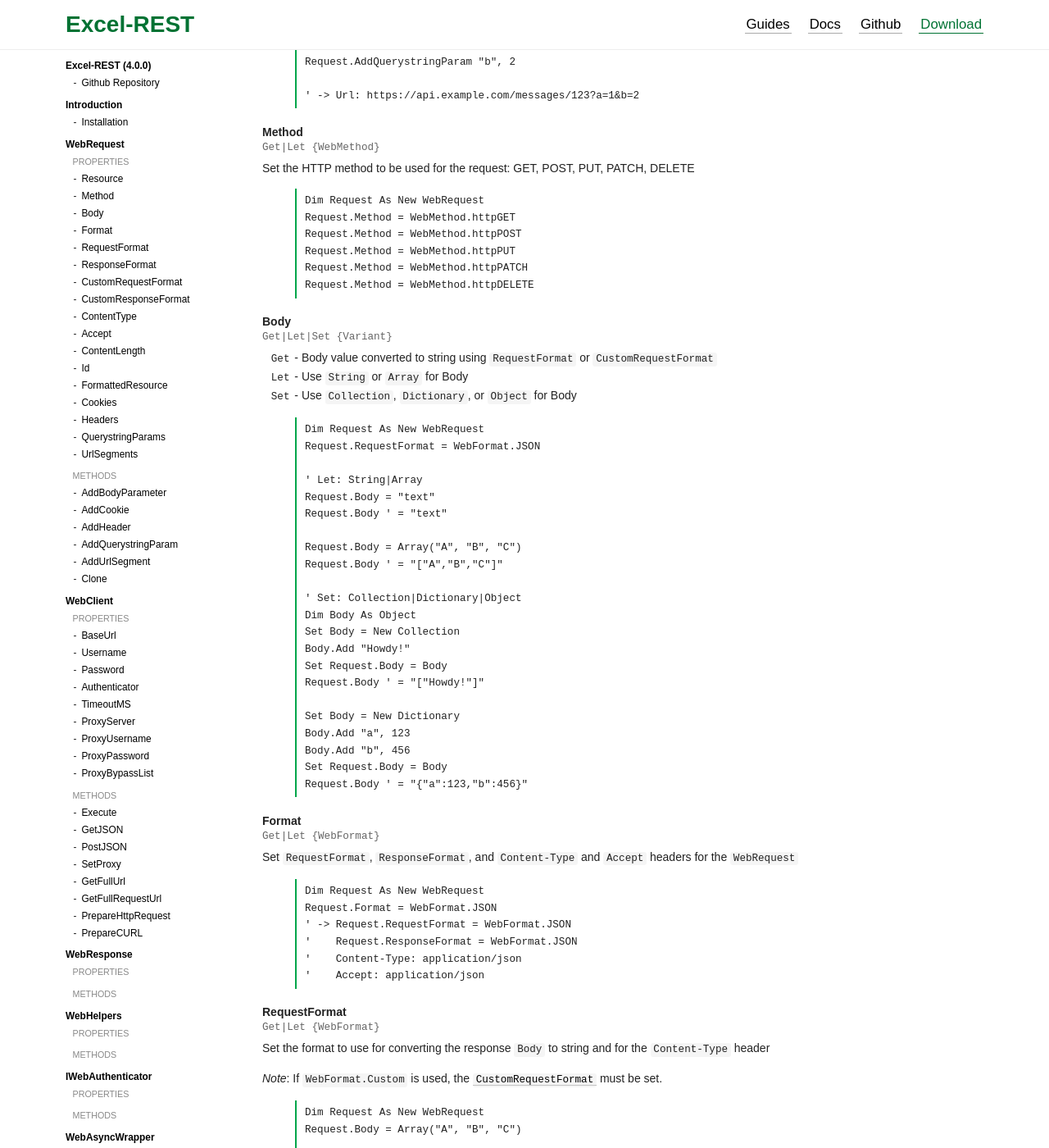
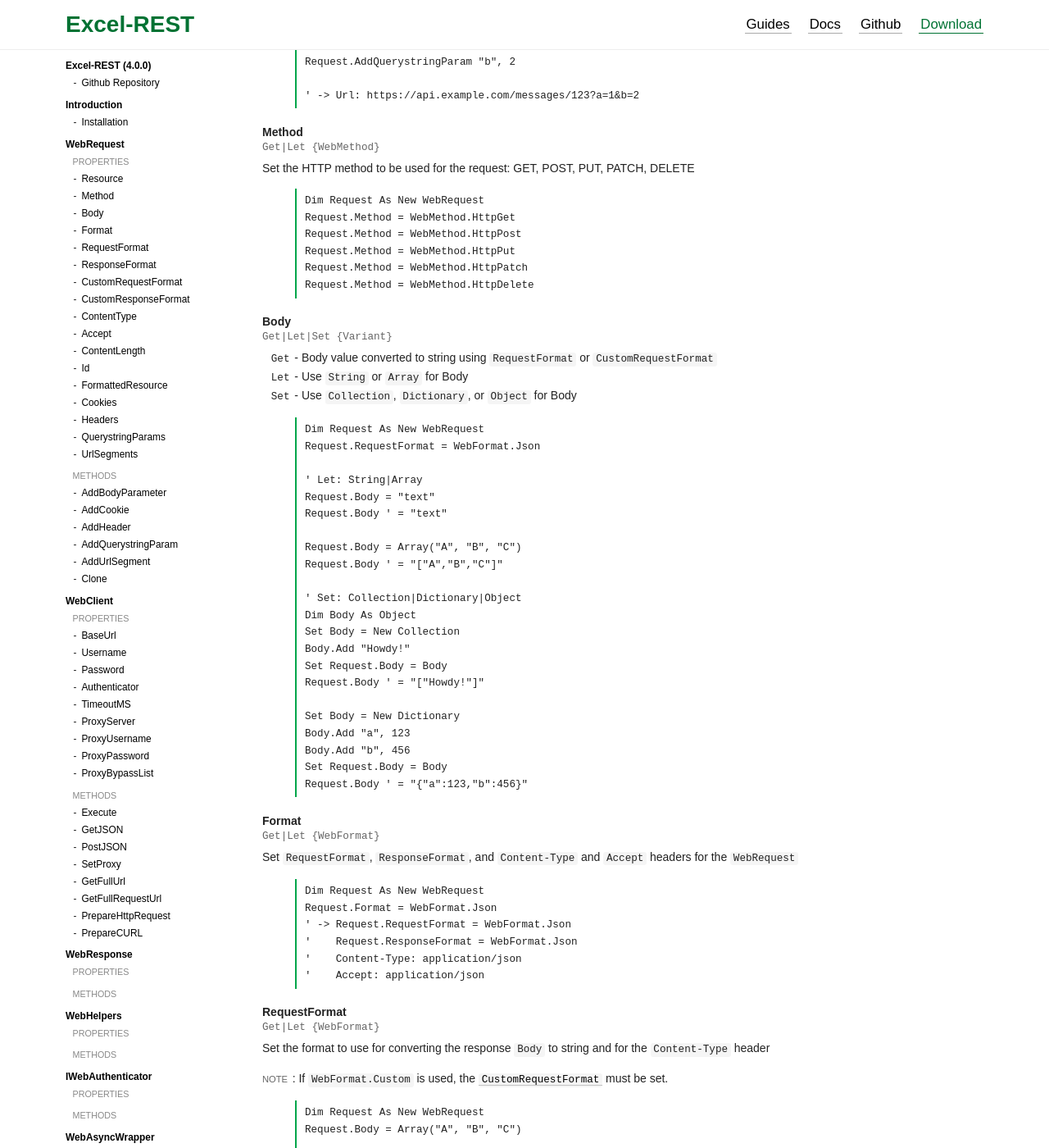
Before and after one commit to VBA-tools/VBA-Web, a Jekyll site: the page built from docs/index.html, in a window 1280 px wide and 1400 px high, scrolled down 484 px. Shown: the whole window at 82% size. Built offline with Jekyll 4.4.1, drawn with Linux system fonts in a browser that asks for light colours; Markdown is read by kramdown in place of the engine named in the settings; some of the changed text lies outside the part shown.

```diff
--- a/css/main.scss
+++ b/css/main.scss
@@ -329,21 +329,19 @@ li.toc-subsection {
     margin-bottom: 0.5em;
   }
 
-  // Set z-index to 10 to be above special anchor positioning
   & > p,
   & .docs-subsection > p {
     margin-top: 0;
     position: relative;
-    z-index: 10;
+  }
 
-    a:not(.docs-code-link) {
-      color: #000;
-      text-decoration: none;
-      border-bottom: solid 1px #ccc;
+  & a {
+    color: #000;
+    text-decoration: none;
+    border-bottom: solid 1px #ccc;
 
-      &:hover {
-        border-color: #000;
-      }
+    &:hover {
+      border-color: #000;
     }
   }
   & > pre,
@@ -351,12 +349,22 @@ li.toc-subsection {
     position: relative;
     z-index: 10;
   }
+
   & > ul,
   & .docs-subsection > ul {
     margin-top: 0;
     padding-left: 1.2em;
     position: relative;
     z-index: 10;
+  }
+
+  /* Assume em inside of details is "Optional" note */
+  em {
+    font-style: normal;
+    text-transform: uppercase;
+    font-size: 0.8em;
+    color: #666;
+    margin-right: 0.5em;
   }
 
   @include respond-to(medium) {
@@ -400,7 +408,7 @@ li.toc-subsection {
   }
 }
 .docs-details {
-  margin: 0 0 0.2em 0.5em;
+  margin: 0 0 0.5em 0.5em;
   line-height: 1.5em;
 
   & > dt {
@@ -417,16 +425,14 @@ li.toc-subsection {
     }
   }
   & > dd {
+    -webkit-margin-start: 20px;
+
     p {
       margin: 0;
     }
-
-    /* Assume em inside of details is "Optional" note */
-    em {
-      font-style: normal;
-      text-transform: uppercase;
-      font-size: 0.8em;
-      color: #666;
+    ul {
+      margin: 0;
+      padding-left: 1em;
     }
   }
 }
--- a/docs/index.html
+++ b/docs/index.html
@@ -164,7 +164,7 @@ layout: docs
     {% endif %}
 {% if method.example %}
 {% highlight VB.net %}
-{{ property.example }}
+{{ method.example }}
 {% endhighlight %}
 {% endif %}
     {% endfor %}
@@ -225,7 +225,7 @@ layout: docs
     {% endif %}
 {% if method.example %}
 {% highlight VB.net %}
-{{ property.example }}
+{{ method.example }}
 {% endhighlight %}
 {% endif %}
     {% endfor %}
@@ -286,7 +286,7 @@ layout: docs
     {% endif %}
 {% if method.example %}
 {% highlight VB.net %}
-{{ property.example }}
+{{ method.example }}
 {% endhighlight %}
 {% endif %}
     {% endfor %}
@@ -347,7 +347,7 @@ layout: docs
     {% endif %}
 {% if method.example %}
 {% highlight VB.net %}
-{{ property.example }}
+{{ method.example }}
 {% endhighlight %}
 {% endif %}
     {% endfor %}
@@ -408,7 +408,7 @@ layout: docs
     {% endif %}
 {% if method.example %}
 {% highlight VB.net %}
-{{ property.example }}
+{{ method.example }}
 {% endhighlight %}
 {% endif %}
     {% endfor %}
@@ -469,7 +469,7 @@ layout: docs
     {% endif %}
 {% if method.example %}
 {% highlight VB.net %}
-{{ property.example }}
+{{ method.example }}
 {% endhighlight %}
 {% endif %}
     {% endfor %}
```
Also changed, not shown: _data/docs/WebClient.yml (+10 -10 lines), _data/docs/WebRequest.yml (+51 -27 lines).
